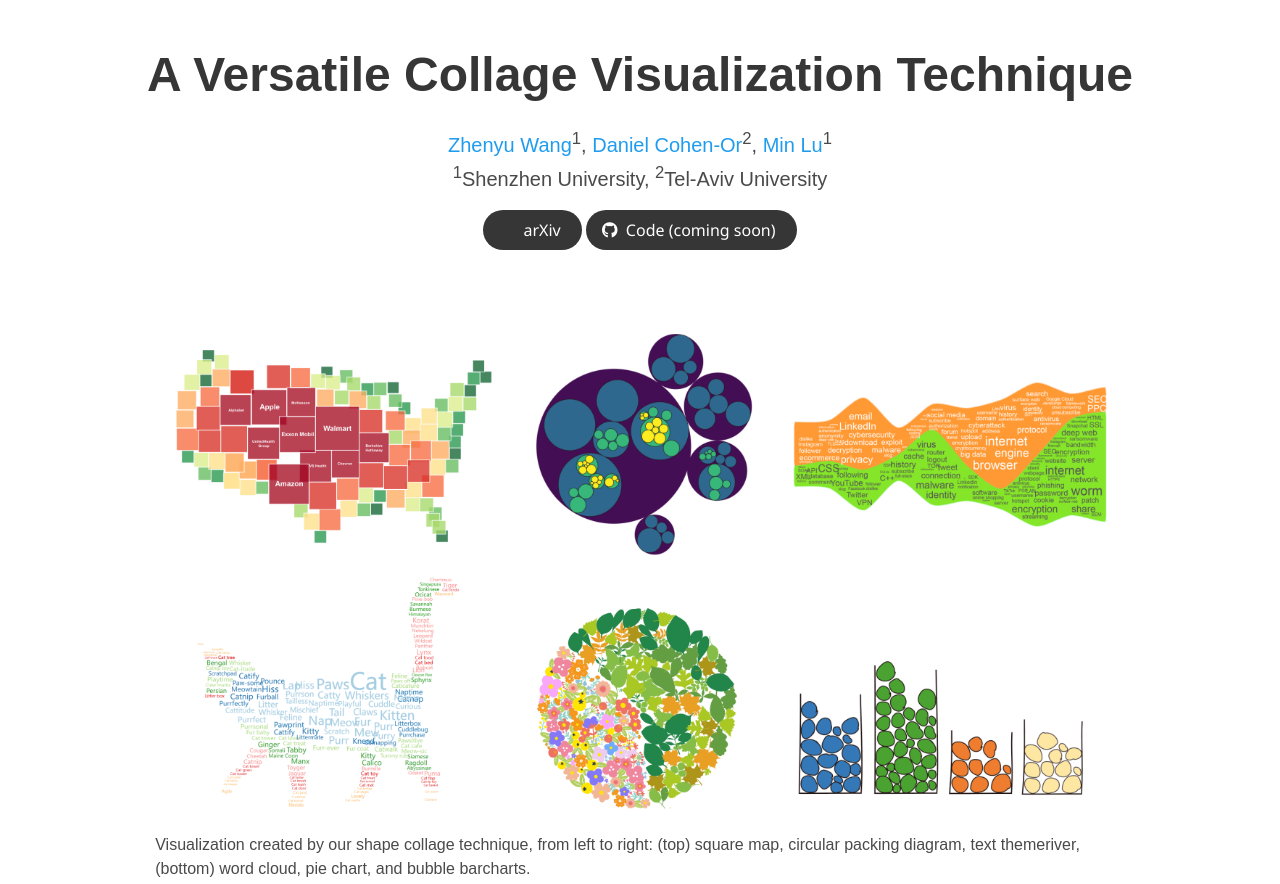
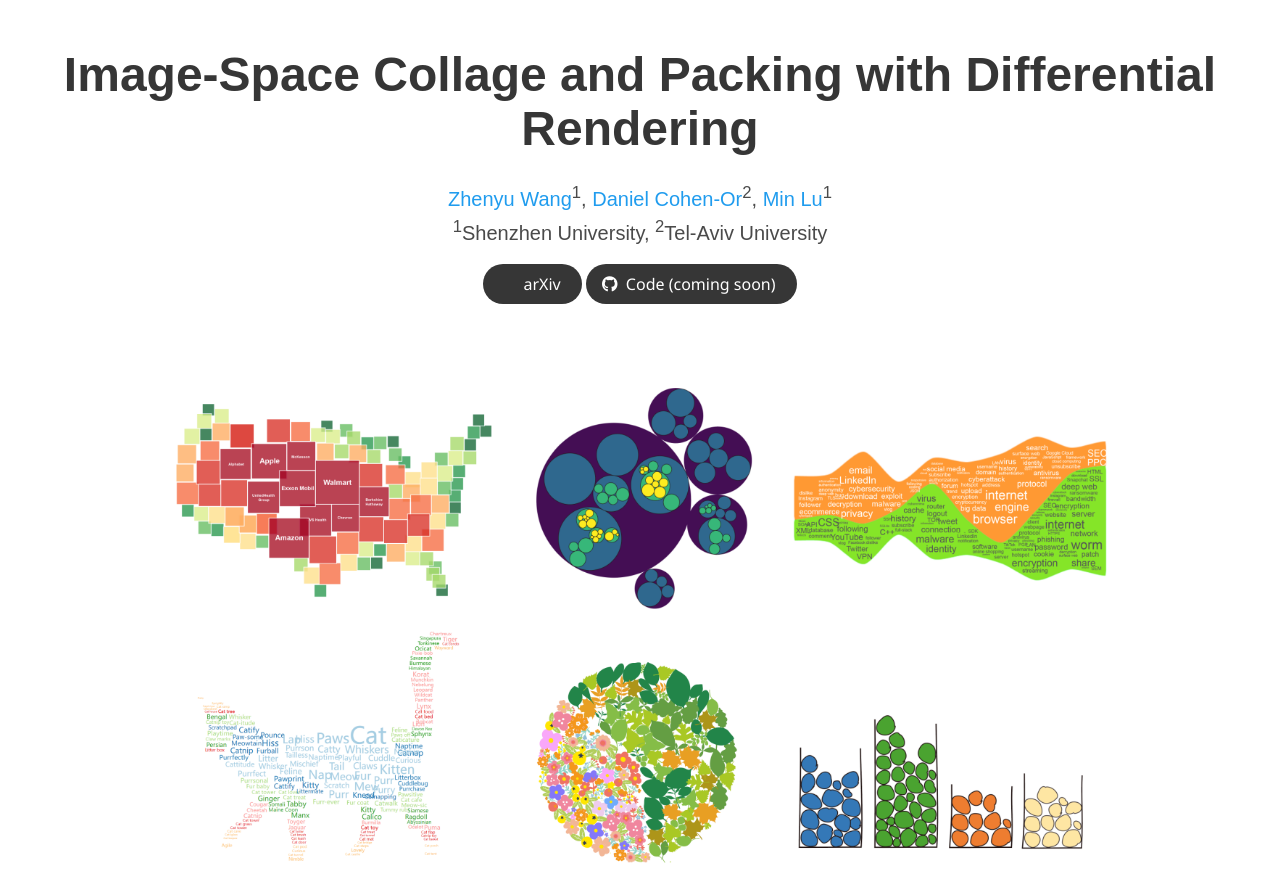
Before and after one commit to SZUVIZ/pixel-space-collage-technique, a plain HTML site: page index.html in a window 1280 px wide. Shown: the top 884 px of the page. Drawn offline with nearby package versions, Linux system fonts and the light colour scheme; some icons are missing; a web font is replaced by a local one.

Commit message:
Update index.html

```diff
--- a/index.html
+++ b/index.html
@@ -88,7 +88,7 @@
     <div class="container is-max-desktop">
       <div class="columns is-centered">
         <div class="column has-text-centered">
-          <h1 class="title is-1 publication-title">A Versatile Collage Visualization Technique</h1>
+          <h1 class="title is-1 publication-title">Image-Space Collage and Packing with Differential Rendering</h1>
           <div class="is-size-5 publication-authors">
             <span class="author-block">
               <a href="#">Zhenyu Wang</a><sup>1</sup>,</span>
```
